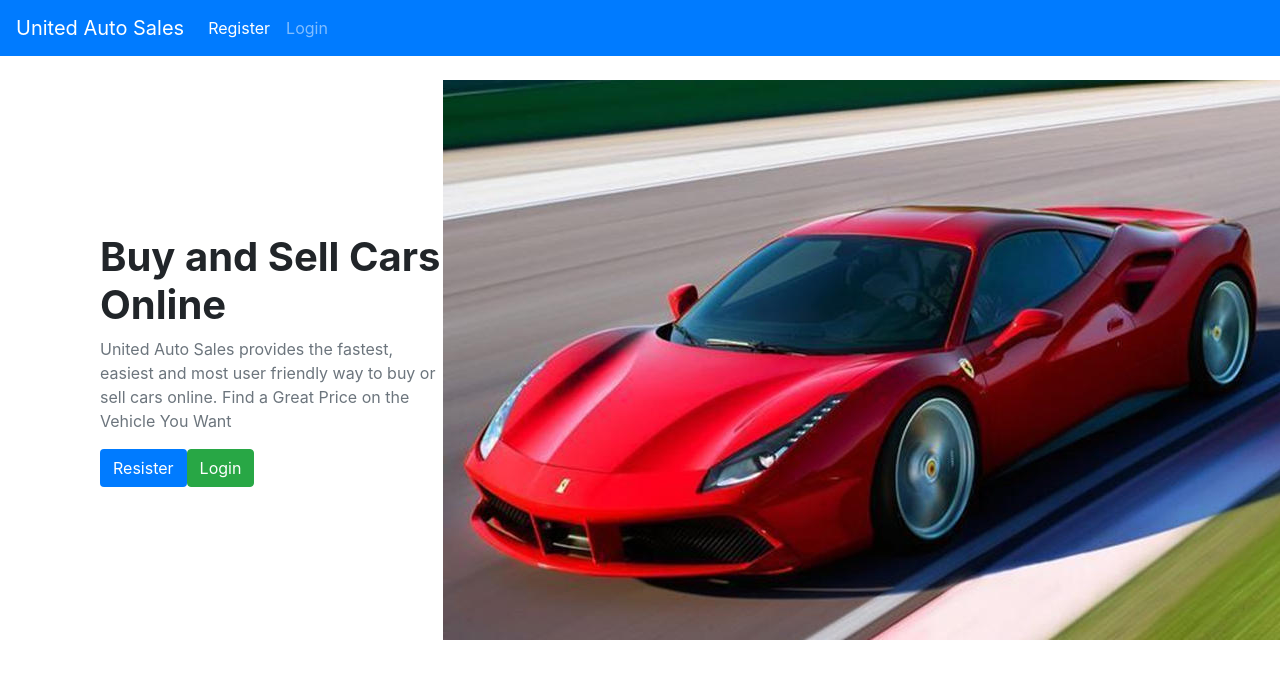
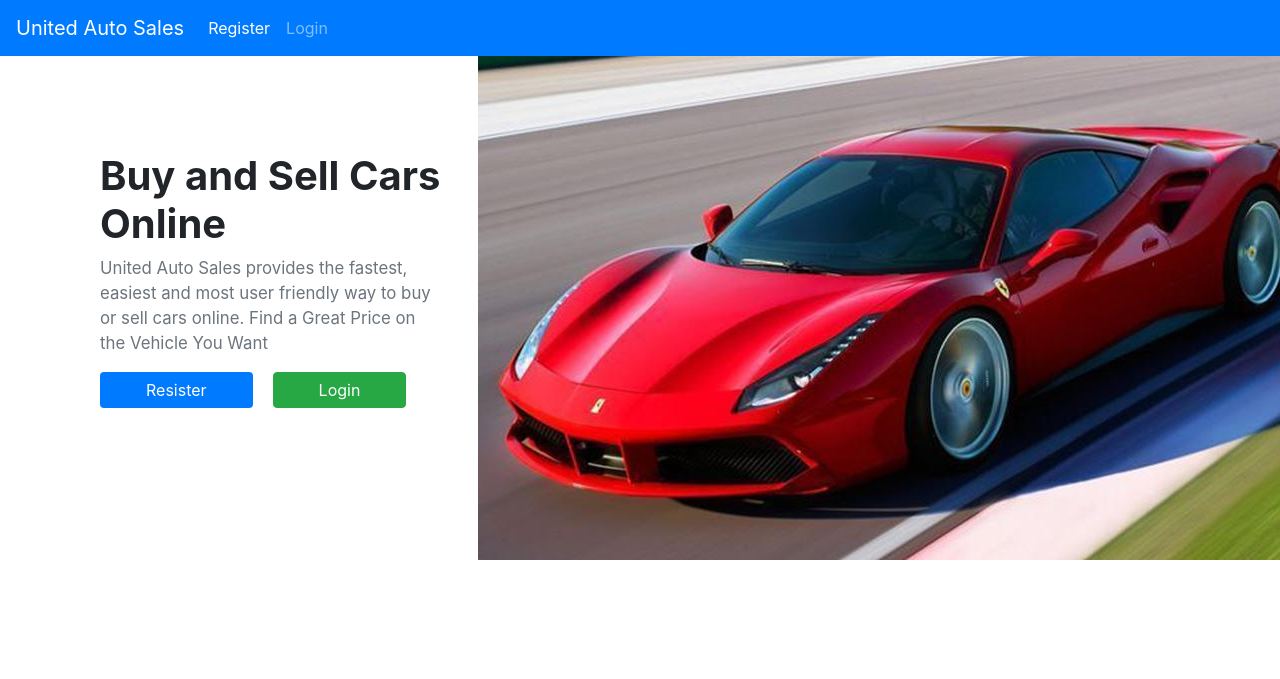
Before and after one commit to theambiverse/info3180-p2, a Flask app: page / in a window 1280 px wide. Shown: the top 679 px of the page. Run offline with Flask 2, Linux system fonts and the light colour scheme; some libraries are stand-ins or nearby versions.

Commit message:
Update app.css

```diff
--- a/app/static/css/app.css
+++ b/app/static/css/app.css
@@ -1,36 +1,79 @@
-body {
-    padding-top: 5rem;
+:root {
+    --header-bg: #1c2c34;
+    font-size: 16px;
 }
 
-footer  {
-    padding-top: 20px;
+nav {
+    background-color: var(--header-bg);
 }
 
+.right {
+    flex-grow: initial;
+}
 
-ul{
+.home-CTA {
+    font-size: 3.5rem;
+    margin-bottom: 1.5rem;
+}
+
+.text-secondary {
+    font-size: 1.05rem;
+}
+
+.home-image {
+    height: 100%;
+    width: 100%;
+    user-select: none;
+}
+
+.home-image-container {
+    margin-left: 20px;
+}
+
+.intro {
+    margin-right: 20px;
+}
+
+.flex-area {
+    width: 100%;
+}
+
+.flex-area>button {
+    margin-right: 20px;
+    padding: 5px 45px;
+}
+
+nav>div {
+    flex-shrink: 1;
+}
+
+a>img {
+    width: 10%;
+    margin-right: 15px;
+}
+
+ul {
     list-style: none;
 }
 
-.news__item{
+.news__item {
     float: left;
     height: 400px;
     width: 320px;
     margin-right: 15px;
     border-top: rgb(14, 102, 44) solid;
-    box-shadow: lightslategray ;
+    box-shadow: lightslategray;
     text-align: left;
+}
 
-
-}
-.news__item img{
+.news__item img {
     height: 150px;
     width: 260px;
     margin-left: 30px;
 }
-.container{
+
+.container {
     display: flex;
-
-  align-items: flex-end;
-  flex-wrap: wrap;
-
+    align-items: flex-end;
+    flex-wrap: wrap;
 }
```
